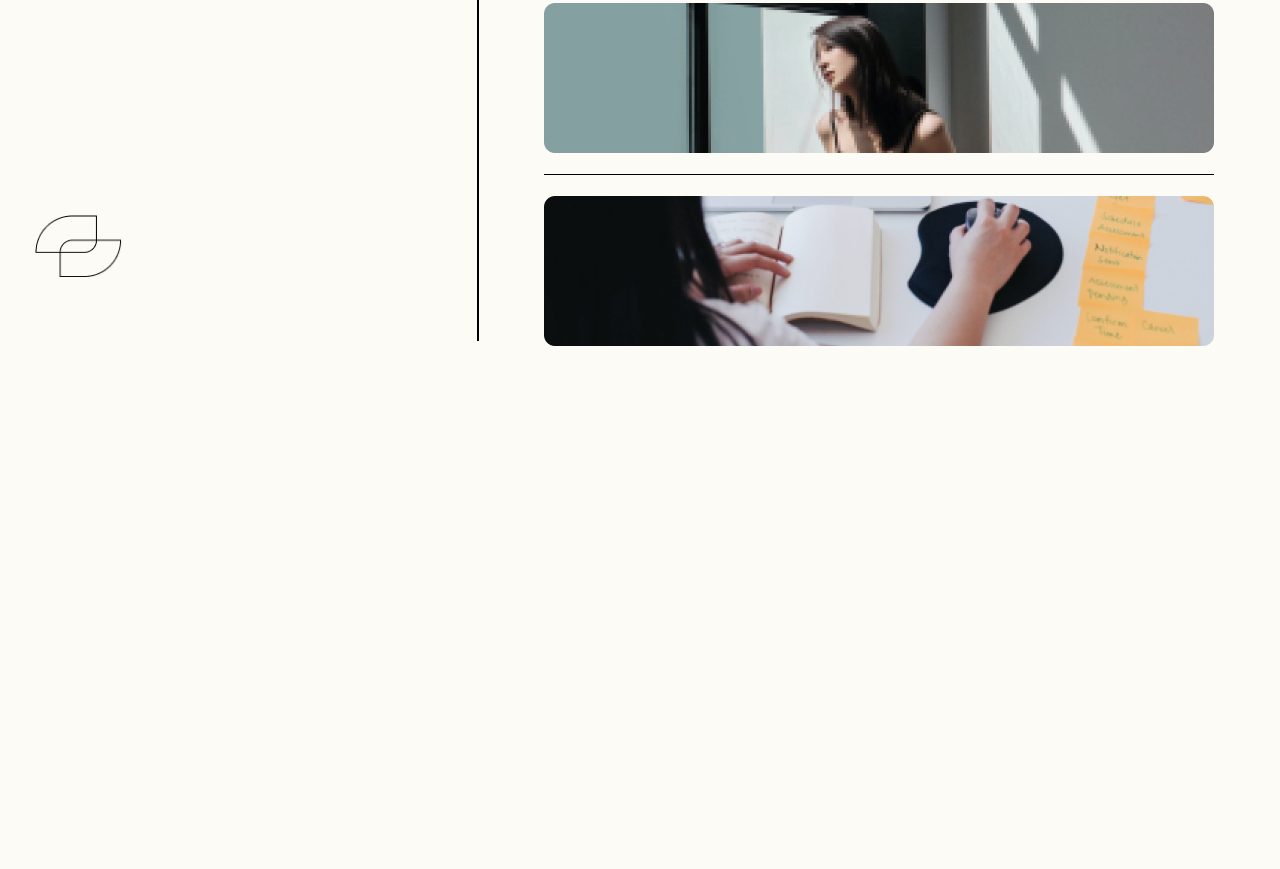
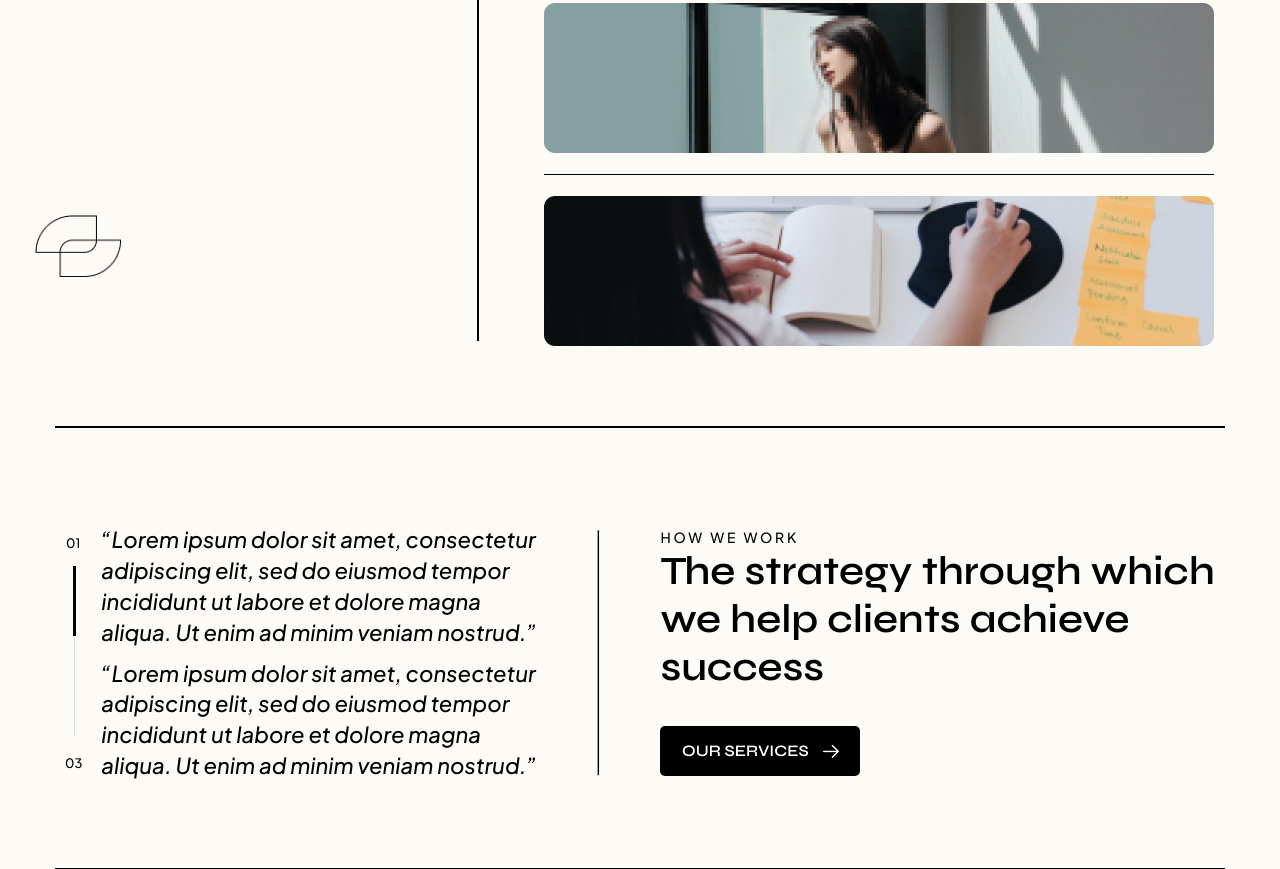
Before and after one commit to husiwijn-L/BINO, a plain HTML site: page index.html in a window 1280 px wide. Shown: the part 2538-3407 px from the top of the page. Before the commit the page ends 2884 px from the top, so only its background shows below. Drawn offline with Linux system fonts and the light colour scheme.

Commit message:
чета сделала

```diff
--- a/index.html
+++ b/index.html
@@ -185,5 +185,37 @@
             <img src="img/portfoilo 03.png" alt="">
         </div>
     </div>
+    <hr style="width:1170px; margin: auto; margin-top: 80px; height:1.5px;border:none;color:black;background-color:black;" />
+
+    <div class="FIVE">
+        <div class="text3">
+            <img src="img/slider.png" alt="">
+            <div class="minText">
+                <p>“Lorem ipsum dolor sit amet, consectetur <br>
+                    adipiscing elit, sed do eiusmod tempor <br>
+                    incididunt ut labore et dolore magna <br>
+                    aliqua. Ut enim ad minim veniam nostrud.”</p>
+                <p>“Lorem ipsum dolor sit amet, consectetur <br>
+                    adipiscing elit, sed do eiusmod tempor <br>
+                    incididunt ut labore et dolore magna <br>
+                    aliqua. Ut enim ad minim veniam nostrud.”</p>
+            </div>
+        </div>
+        <hr style="height: 244px; width: 1.5px; background-color: black;">
+        <div class="text2">
+            <div class="min">
+                <p>HOW WE WORK</p>
+                <h1>The strategy through which <br>
+                    we help clients achieve <br>
+                    success</h1>
+            </div>
+            <a href=""><div class="button2">
+                <p>OUR SERVICES</p>
+                <img src="img/arrow.png" alt="">
+            </div></a>
+        </div>
+    </div>
+    <hr style="width:1170px; margin: auto; margin-top: 50px; height:1.5px;border:none;color:black;background-color:black;" />
+
 </body>
 </html>
--- a/styles.css
+++ b/styles.css
@@ -363,3 +363,31 @@ header {
     margin-top: 240px;
     margin-left: -31px;
 }
+
+.FIVE {
+    width: auto;
+    height: 330px;
+    display: flex;
+    align-items: center;
+    justify-content: center;
+    gap: 60px;
+    margin-top: 60px;
+}
+
+.text3 {
+    display: flex;
+    gap: 18px;
+    align-items: center;
+    justify-content: center;
+}
+
+.minText {
+    font-family: "Plus Jakarta Sans";
+    font-size: 22px;
+    font-style: italic;
+    font-weight: 500;
+    line-height: 30.8px;
+    display: flex;
+    flex-direction: column;
+    gap: 10px;
+}
```
Also changed, not shown: img/arrow (1).png (added), img/arrow21.png (added), img/image (1)5.png (added), img/image21.png (added), img/quote.png (added), img/slider.png (added), img/social icon5.png (added), img/два.png (added), img/один.png (added), img/три.png (added).
